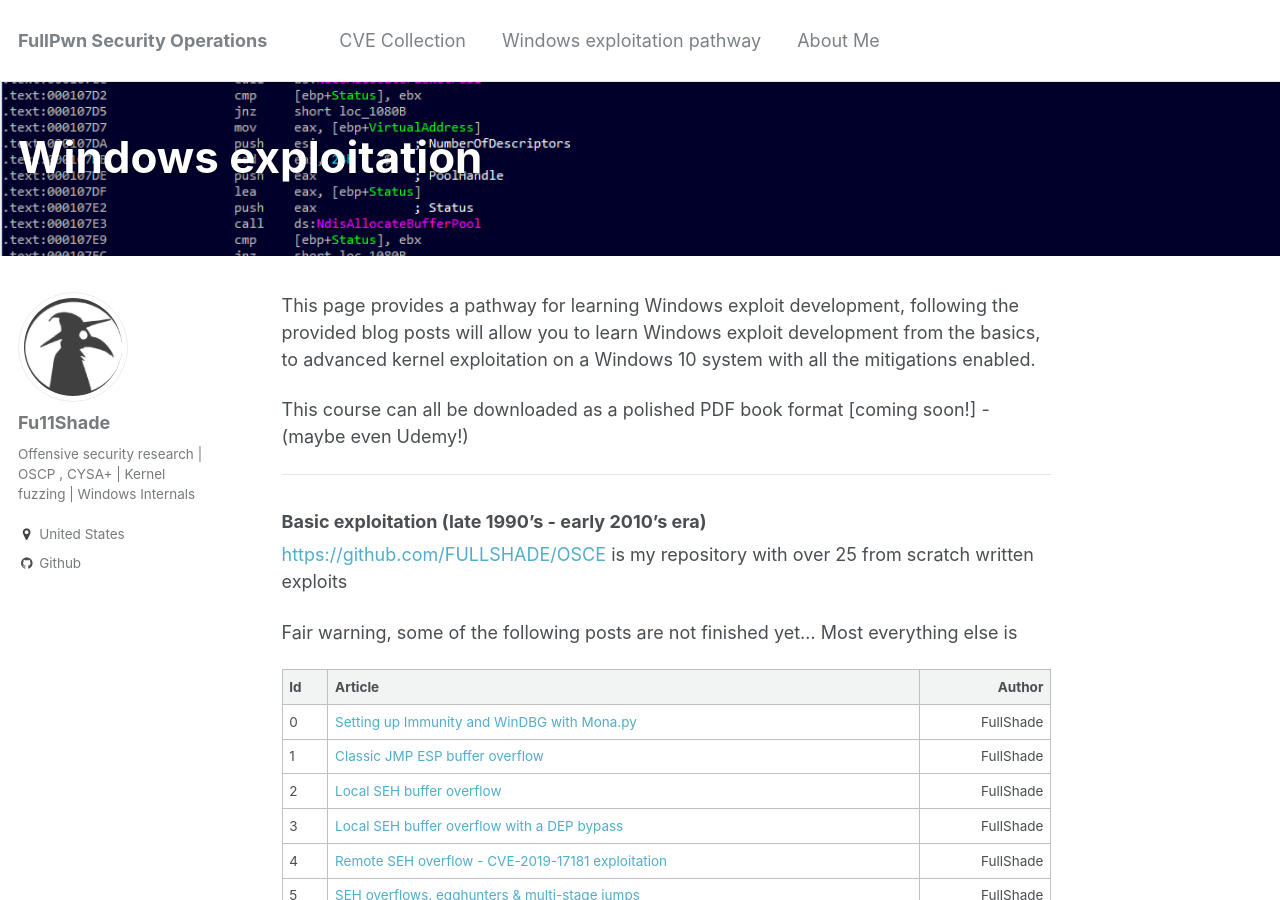
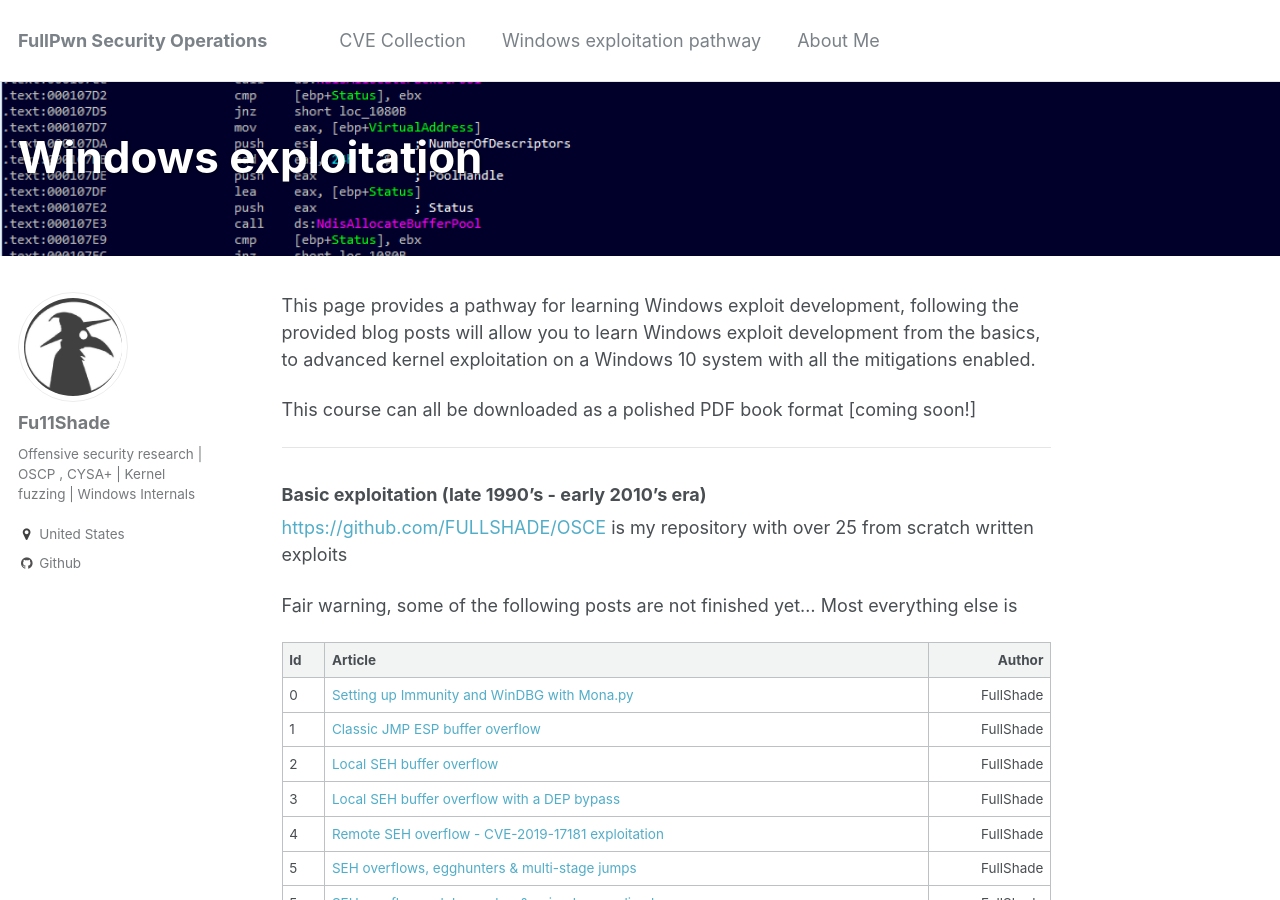
Before and after one commit to asdyxcyxc/FULLSHADE.github.io, a Jekyll site: the page built from _pages/windows-exploitation-pathway.md, in a window 1280 px wide and 900 px high. Built offline with Jekyll 4.4.1, drawn with Linux system fonts in a browser that asks for light colours; some of the changed text lies outside the part shown.

Commit message:
Update windows-exploitation-pathway.md

```diff
--- a/_pages/windows-exploitation-pathway.md
+++ b/_pages/windows-exploitation-pathway.md
@@ -9,7 +9,7 @@
 
 This page provides a pathway for learning Windows exploit development, following the provided blog posts will allow you to learn Windows exploit development from the basics, to advanced kernel exploitation on a Windows 10 system with all the mitigations enabled.
 
-This course can all be downloaded as a polished PDF book format [coming soon!] - (maybe even Udemy!)
+This course can all be downloaded as a polished PDF book format [coming soon!]
 
 ----
 
@@ -27,6 +27,7 @@
 | 3 | [Local SEH buffer overflow with a DEP bypass]() | FullShade |
 | 4 | [Remote SEH overflow - CVE-2019-17181 exploitation](https://fullpwnops.com/CVE-2019-17181-intrasrv-writeup/) | FullShade |
 | 5 | [SEH overflows, egghunters & multi-stage jumps]() | FullShade |
+| 5 | [SEH overflows, alphanumber & unicode encoding bypass]() | FullShade |
 | 6 | [Bypassing SEH mitigations with DLL injection](https://fullpwnops.com/nullbytebypass/) | FullShade |
 | 7 | [Code caving and backdooring PEs](https://fullpwnops.com/code-caving/) | FullShade |
 
```
